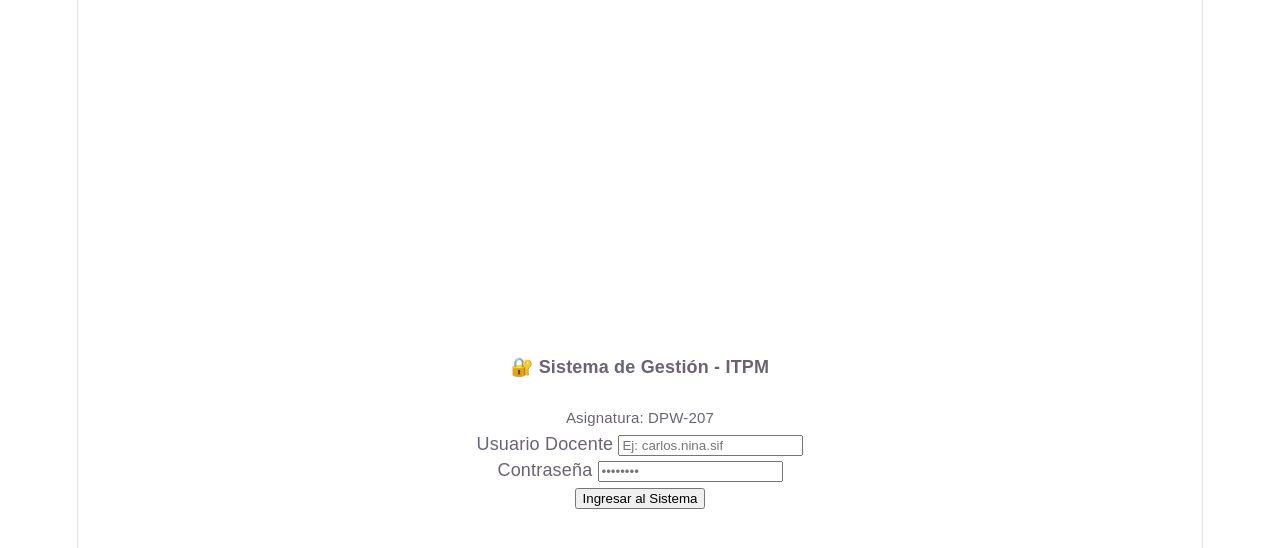
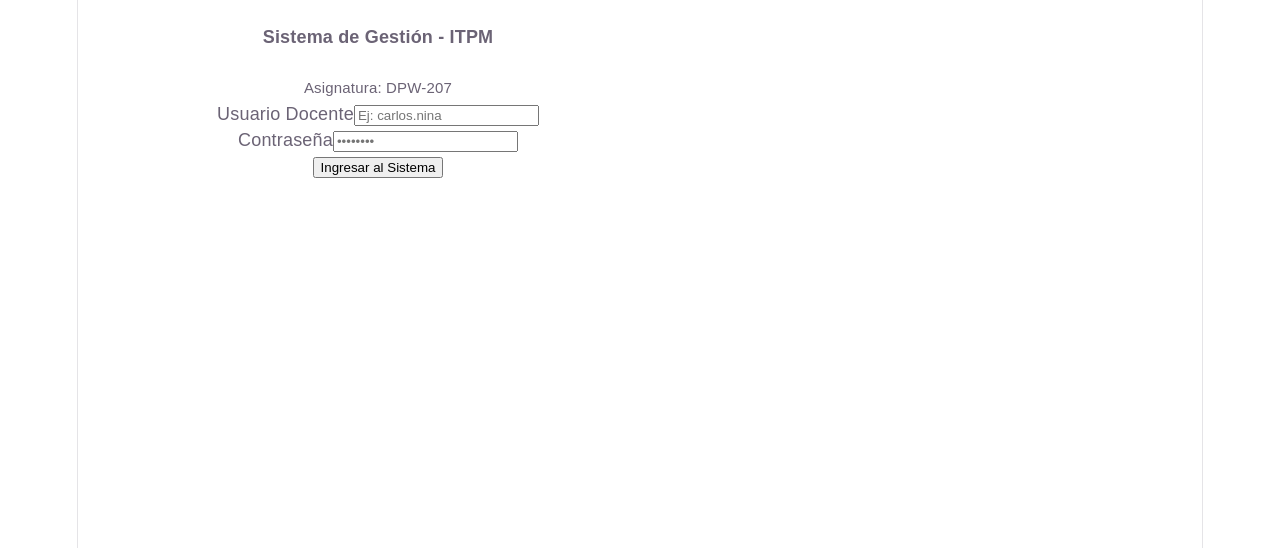
Before and after one commit to carlos-sif/app--vue, a Vue app: page / in a window 1280 px wide. Shown: the top 548 px of the page. Built offline with nearby package versions, Linux system fonts and the light colour scheme.

Commit message:
user-pswrd-04

```diff
--- a/src/App.vue
+++ b/src/App.vue
@@ -1,6 +1,5 @@
 <script setup lang="ts">
 import { ref } from 'vue';
-
 // 1. CONTRATOS DE TIPADO (TypeScript Estricto)
 interface Producto {
 id: number;
@@ -8,84 +7,53 @@
 precio: number;
 stock: number;
 }
-
 // 2. ESTADO REACTIVO (Memoria RAM)
 const isAuthenticated = ref<boolean>(false);
 const username = ref<string>('');
 const password = ref<string>('');
 const errorMessage = ref<string>('');
-
 // 3. DATOS DEL ALMACÉN
 const listaProductos: Producto[] = [
 { id: 101, nombre: "Teclado Mecánico RGB", precio: 250, stock: 12 },
 { id: 102, nombre: "Mouse Óptico Inalámbrico", precio: 110, stock: 20 },
 { id: 103, nombre: "Monitor Gamer 24' 144Hz", precio: 1450, stock: 5 }
 ];
-
 // 4. LÓGICA DE CONTROL DE ACCESO
 const handleLogin = (): void => {
-  if (
-    username.value === 'felix.maldonado' &&
-    password.value === 'itpm2026'
-  ) {
+if (username.value === 'felix.maldonado' && password.value === 'itpm2026') {
 isAuthenticated.value = true;
 errorMessage.value = '';
 } else {
-    errorMessage.value =
-      '❌ Credenciales incorrectas. Intente de nuevo, colega.';
+errorMessage.value = '❌ Credenciales incorrectas. Intente de nuevo, colega.';
 }
 };
-
 const handleLogout = (): void => {
 isAuthenticated.value = false;
 username.value = '';
 password.value = '';
 };
 </script>
-
 <template>
-  <div
-    style="
-      min-height: 100vh;
-      display: flex;
-      justify-content: center;
-      align-items: center;
-      font-family: sans-serif;
-      padding: 20px;
-    "
-  >
-    <!-- LOGIN -->
-    <div
-      v-if="!isAuthenticated"
-      class="card shadow border-0"
-      style="width: 600px;"
-    >
+<div class="container mt-5" style="font-family: sans-serif; max-width: 600px;">
+<div v-if="!isAuthenticated" class="card shadow border-0">
   <div class="card-header bg-dark text-white text-center py-3">
-        <h4 class="mb-0">🔐 Sistema de Gestión - ITPM</h4>
+<h4 class="mb-0"> Sistema de Gestión - ITPM</h4>
 <small class="text-muted">Asignatura: DPW-207</small>
 </div>
-
 <div class="card-body p-4">
 <form @submit.prevent="handleLogin">
 <div class="mb-3">
-            <label class="form-label fw-bold">
-              Usuario Docente
-            </label>
-
+<label class="form-label fw-bold">Usuario Docente</label>
 <input
 v-model="username"
 type="text"
 class="form-control"
-              placeholder="Ej: carlos.nina.sif"
+placeholder="Ej: carlos.nina"
 required
 />
 </div>
-
 <div class="mb-3">
-            <label class="form-label fw-bold">
-              Contraseña
-            </label>
-
+<label class="form-label fw-bold">Contraseña</label>
 <input
 v-model="password"
 type="password"
@@ -95,65 +63,43 @@
 />
 </div>
 
-          <div
-            v-if="errorMessage"
-            class="alert alert-danger py-2 text-center small mb-3"
-          >
+<div v-if="errorMessage" class="alert alert-danger py-2 text-center small mb-
+3">
+
 {{ errorMessage }}
 </div>
-
-          <button
-            type="submit"
-            class="btn btn-primary w-100 fw-bold py-2 shadow-sm"
-          >
+<button type="submit" class="btn btn-primary w-100 fw-bold py-2 shadow-sm">
 Ingresar al Sistema
 </button>
 </form>
 </div>
 </div>
-
-    <!-- PANEL -->
-    <div
-      v-else
-      class="card shadow border-0"
-      style="width: 700px;"
-    >
-      <div
-        class="card-header bg-success text-white d-flex justify-content-between align-items-center py-3"
-      >
-        <h5 class="mb-0">🚀 Panel de Almacén - Activo</h5>
-
-        <button
-          @click="handleLogout"
-          class="btn btn-sm btn-light fw-bold shadow-sm"
-        >
+<div v-else class="card shadow border-0">
+<div class="card-header bg-success text-white d-flex justify-content-between
+align-items-center py-3">
+<h5 class="mb-0"> Panel de Almacén - Activo</h5>
+<button @click="handleLogout" class="btn btn-sm btn-light fw-bold shadow-sm">
 Salir
 </button>
 </div>
-
 <div class="card-body p-4 text-center">
-        <h4 class="text-success fw-bold">
-          ¡Bienvenido, Lic. Félix Maldonado!
-        </h4>
-
-        <p class="text-muted small">
-          Control de Inventarios en Tiempo Real
-        </p>
-
+<h4 class="text-success fw-bold">¡Bienvenido, Lic. Félix Maldonado!</h4>
+<p class="text-muted small">Control de Inventarios en Tiempo Real</p>
 <hr />
-
 <ul class="list-group list-group-flush text-start">
 <li
 v-for="p in listaProductos"
 :key="p.id"
-            class="list-group-item d-flex justify-content-between align-items-center py-3"
+
+class="list-group-item d-flex justify-content-between align-items-center py-
+3"
+
 >
 <div>
  <span class="fw-bold">{{ p.nombre }}</span>
 <br />
 <small class="text-muted">ID: {{ p.id }}</small>
 </div>
-
 <span class="badge bg-dark rounded-pill">
 Bs. {{ p.precio }} | Stock: {{ p.stock }} pzas.
 </span>
```
Lines whose indentation alone changed are shown as unchanged.
